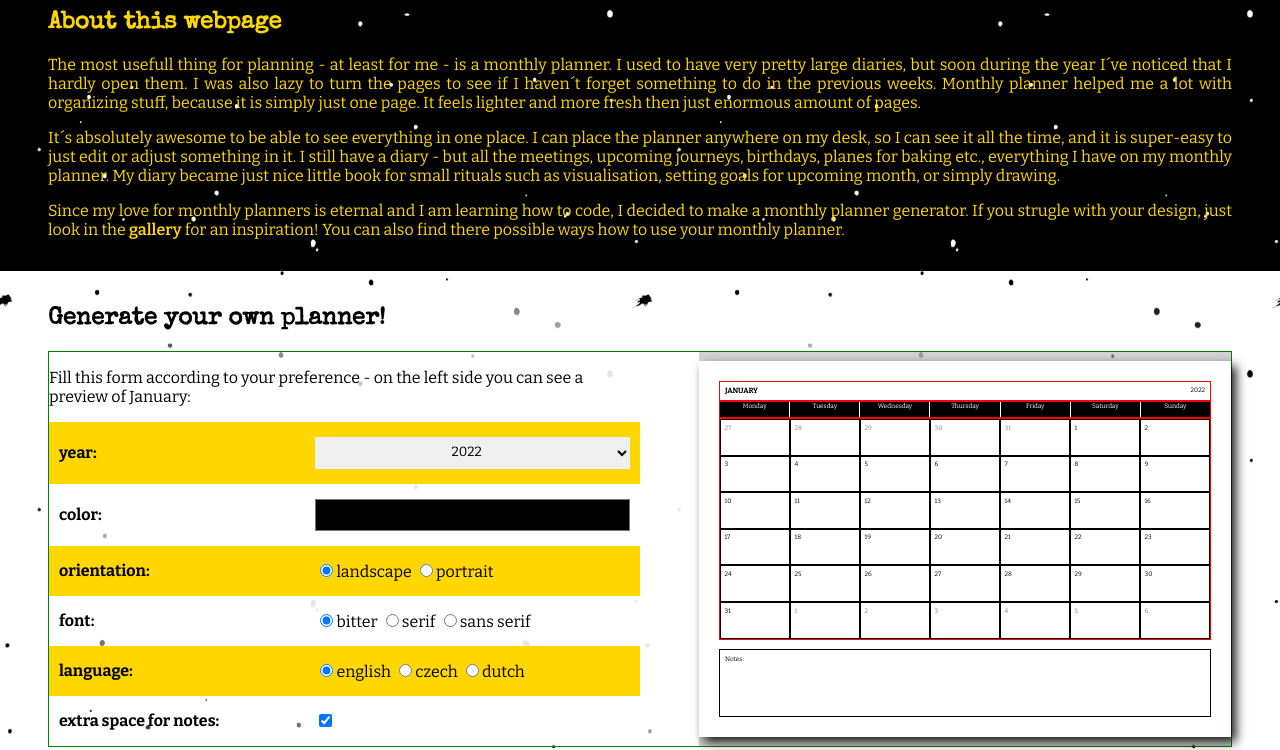
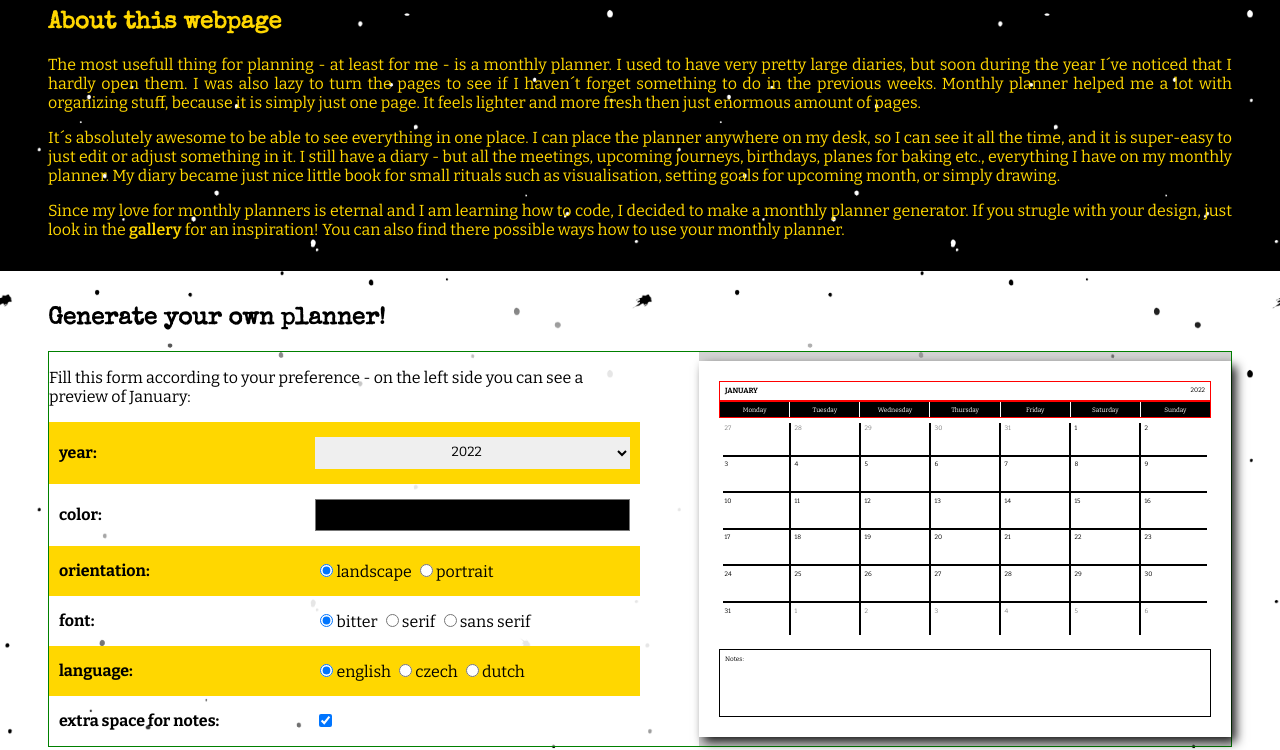
Before and after one commit to havoriskova/monthly-planner, a plain HTML site: page index.html in a window 1280 px wide. Shown: the part 89-839 px from the top of the page. Drawn offline with nearby package versions, Linux system fonts and the light colour scheme.

Commit message:
small css changes

```diff
--- a/style-preview.css
+++ b/style-preview.css
@@ -56,8 +56,9 @@
 
 #days-of-week-container * {
   background-color: var(--color-for-preview);
-  text-align: center;
   font-size: 0.4rem;
+  display: grid;
+  place-items: center;
 }
 /* .serif {
   font-family: serif;
@@ -71,6 +72,22 @@
 
 #calendar {
   flex: 1 1 60%;
+  position: relative;
+}
+
+#calendar::after {
+  /*- na zakrytí vnější border u jednotlivých dnů*/
+  position: absolute;
+  content: "";
+  width: 101%;
+  height: 101%;
+  top: -0.5%;
+  left: -0.5%;
+  border: 5px white solid;
+}
+
+#preview.orientation-portrait #calendar::after {
+  border: 4px white solid;
 }
 
 #notes {
```
